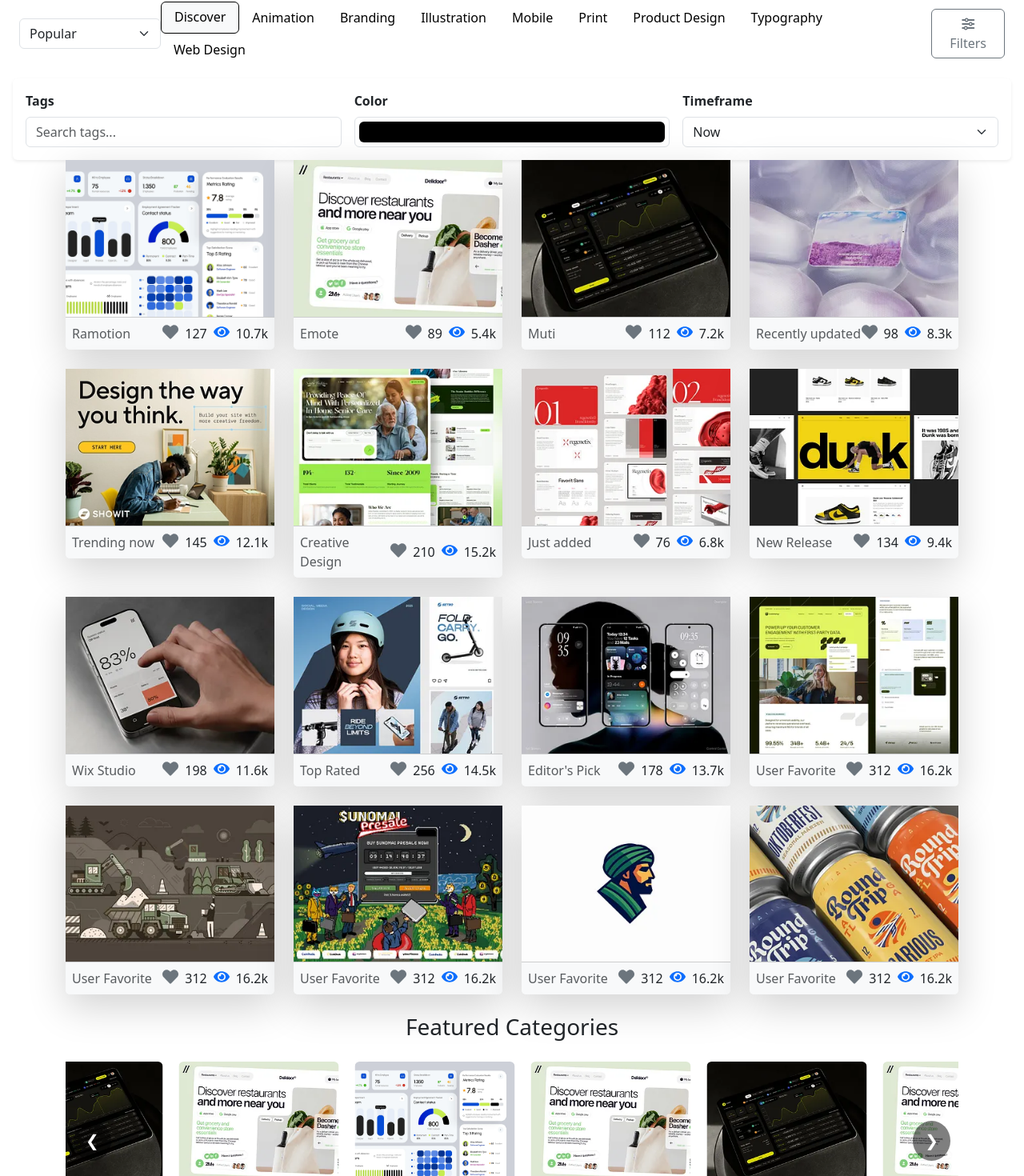
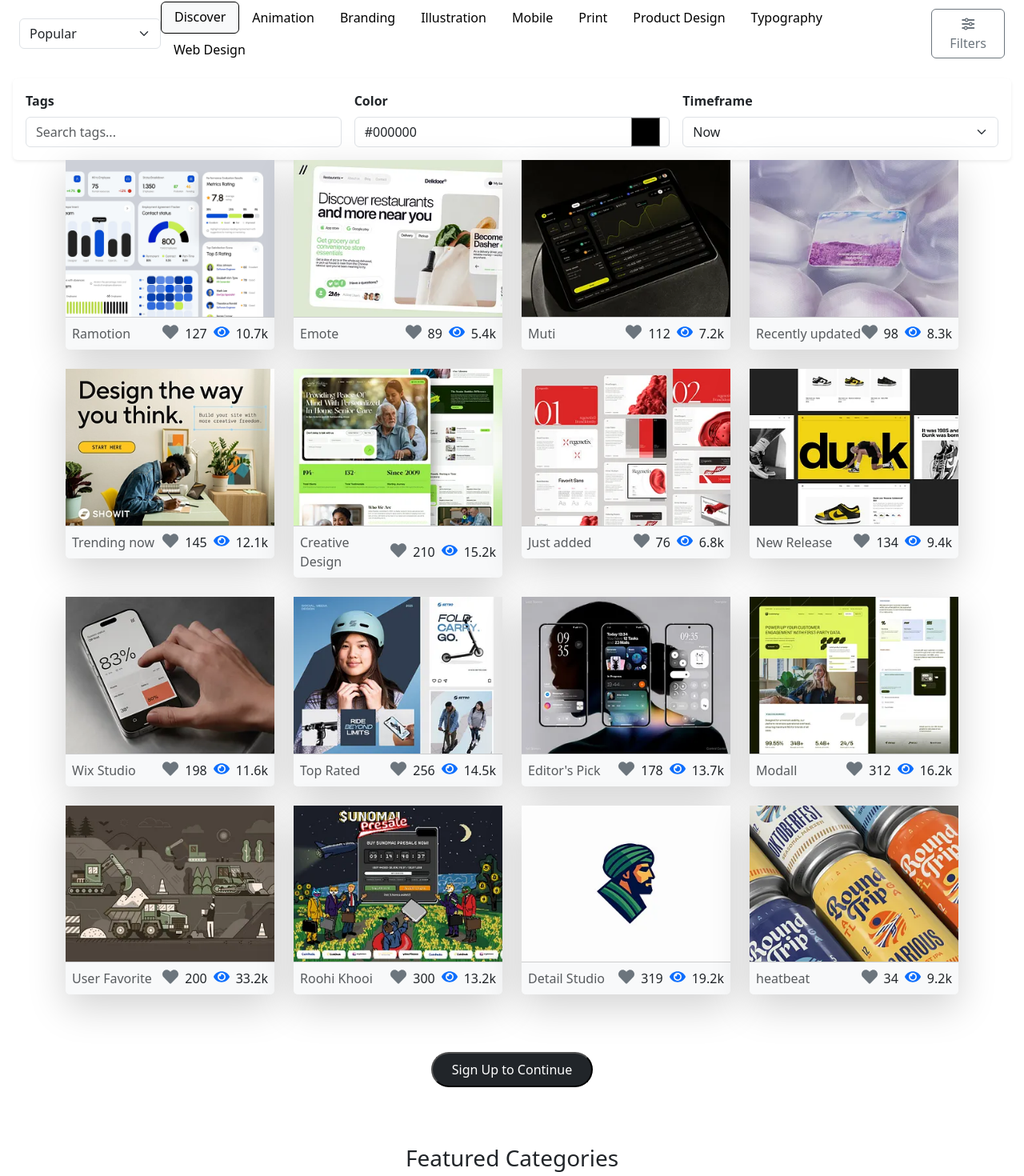
Before and after one commit to janvii04/React_Website, a React (Vite) app: page / in a window 1280 px wide. Shown: the part 596-2066 px from the top of the page at 80% size. Built offline with nearby package versions, Linux system fonts and the light colour scheme.

Commit message:
React-WEbsite

```diff
--- a/src/components/cards/Card.jsx
+++ b/src/components/cards/Card.jsx
@@ -577,11 +577,11 @@ const cardsData = [
   { id: 9, type: "image", src: "img9.webp", text: "Wix Studio", views: "11.6k", likes: 198 },
   { id: 10, type: "image", src: "img10.webp", text: "Top Rated", views: "14.5k", likes: 256 },
   { id: 11, type: "image", src: "img11.webp", text: "Editor's Pick", views: "13.7k", likes: 178 },
-  { id: 12, type: "image", src: "img12.webp", text: "User Favorite", views: "16.2k", likes: 312 },
-  { id: 12, type: "image", src: "img13.webp", text: "User Favorite", views: "16.2k", likes: 312 },
-  { id: 12, type: "image", src: "img14.webp", text: "User Favorite", views: "16.2k", likes: 312 },
-  { id: 12, type: "image", src: "img15.webp", text: "User Favorite", views: "16.2k", likes: 312 },
-  { id: 12, type: "image", src: "img16.webp", text: "User Favorite", views: "16.2k", likes: 312 }
+  { id: 12, type: "image", src: "img12.webp", text: "Modall", views: "16.2k", likes: 312 },
+  { id: 13, type: "image", src: "img13.webp", text: "User Favorite", views: "33.2k", likes: 200 },
+  { id: 14, type: "image", src: "img14.webp", text: "Roohi Khooi", views: "13.2k", likes: 300 },
+  { id: 15, type: "image", src: "img15.webp", text: "Detail Studio", views: "19.2k", likes: 319 },
+  { id: 16, type: "image", src: "img16.webp", text: "heatbeat", views: "9.2k", likes: 34 }
 
 
 
--- a/src/pages/dashboard/Dashboard.jsx
+++ b/src/pages/dashboard/Dashboard.jsx
@@ -12,8 +12,10 @@ const categories = [
     { name: "Print", image: "/img1.webp" },
     { name: "Typography", image: "/img2.webp" },
     { name: "Product Design", image: "/img3.webp" },
-    { name: "Typography", image: "/img2.webp" },
-
+    { name: "Typography", image: "/img4.webp" },
+    { name: "Ramotion", image: "/img5.webp" },
+    { name: "Emote ", image: "/img6.webp" },
+    { name: "Muti", image: "/img7.webp" },
 
   ]
 
@@ -22,12 +24,11 @@ const getInfiniteItems =(arr)=> [...arr,...arr];
 
 const Dashboard = () => {
   const [showFilters, setShowFilters] = useState({});
-
+const[color,setColor]=useState("#000000")
 
   const [pause, setPause] = useState(false);
-  const [manualControl, setManualControl] = useState(false);
+  const [manualControl] = useState(false);
   const trackRef = useRef(null);
-
   useEffect(() => {
     if (trackRef.current) {
       if (pause || manualControl) {
@@ -38,21 +39,6 @@ const Dashboard = () => {
     }
   }, [pause, manualControl]);
 
-  const scrollLeft = () => {
-    if (trackRef.current) {
-      setManualControl(true);
-      trackRef.current.scrollLeft -= 250;
-      setTimeout(() => setManualControl(false), 5000);
-    }
-  };
-
-  const scrollRight = () => {
-    if (trackRef.current) {
-      setManualControl(true);
-      trackRef.current.scrollLeft += 250;
-      setTimeout(() => setManualControl(false), 5000);
-    }
-  };
 
   return (
     <div>
@@ -121,16 +107,50 @@ const Dashboard = () => {
           </div>
 
           {/* Color Filter */}
-          <div className="filter-option w-100">
+          {/* <div className="filter-option w-100">
             <label className="form-label fw-bold ">Color</label>
             <div className="position-relative">
               <input
                 type="color"
                 className="form-control form-control-color  w-100"
-                style={{ height: "38px", padding: "5px" }} // Match height & padding with other inputs
+                style={{ height: "38px", padding: "5px" }}
+
+              />
+            </div>
+          </div> */}
+
+<div className="filter-option w-100">
+            <label className="form-label fw-bold">Color</label>
+            <div className="position-relative">
+              {/* Text Input for Hex Code */}
+              <input
+                type="text"
+                className="form-control w-100"
+                // placeholder="Enter hex or select color"
+                value={color} // Show selected color hex
+                readOnly // Prevent manual typing
+              />
+
+              {/* Color Picker */}
+              <input
+                type="color"
+                className="position-absolute"
+                style={{
+                  right: "10px",
+                  top: "50%",
+                  transform: "translateY(-50%)",
+                  width: "40px",
+                  height: "100%",
+                  border: "none",
+                  cursor: "pointer",
+                  background: "transparent",
+                }}
+                value={color}
+                onChange={(e) => setColor(e.target.value)} // Update hex value on color change
               />
             </div>
           </div>
+
 
           {/* Timeframe Filter */}
           <div className="filter-option w-100">
@@ -146,6 +166,18 @@ const Dashboard = () => {
       )}
 
       <Card />
+      <br/>
+      <br/>
+      <br/>
+      <div className="d-flex justify-content-center align-items-center vh-90">
+        <div className="btn-btn">
+          <button className="px-4 py-2 rounded-pill text-white bg-dark border-none">
+            Sign Up to Continue
+          </button>
+        </div>
+      </div>
+      <br/>
+      <br/>
       <div className="container mt-4">
         <h3 className="text-center mb-3">Featured Categories</h3>
 
@@ -154,9 +186,7 @@ const Dashboard = () => {
           onMouseEnter={() => setPause(true)}
           onMouseLeave={() => setPause(false)}
         >
-          <button className="carousel-btn left" onClick={scrollLeft}>
-            ❮
-          </button>
+
 
           <div className="carousel-track" ref={trackRef}>
             {getInfiniteItems(categories).map((category, idx) => (
@@ -171,9 +201,6 @@ const Dashboard = () => {
             ))}
           </div>
 
-          <button className="carousel-btn right" onClick={scrollRight}>
-            ❯
-          </button>
         </div>
       </div>
 
```
